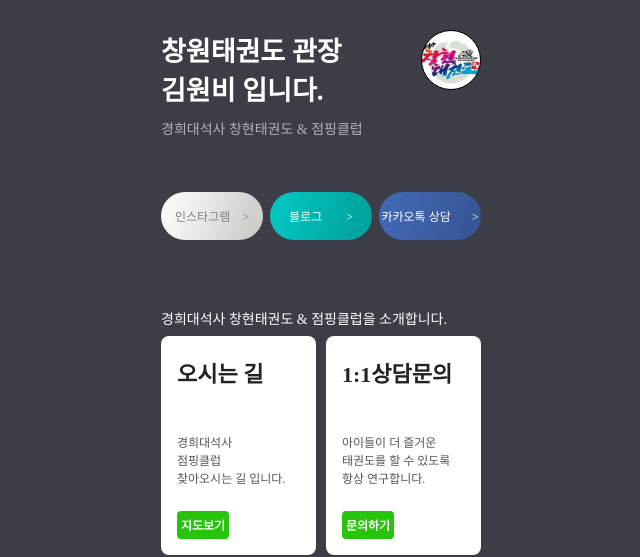
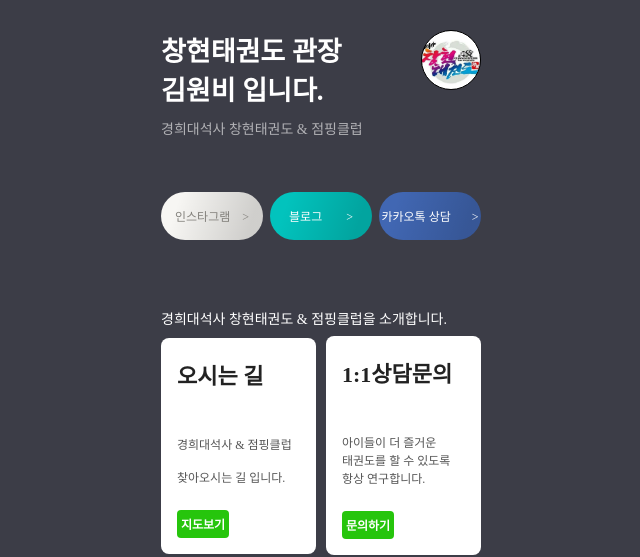
Before and after one commit to brandinglink/changhyuntaekwon, a plain HTML site: page index.html in a window 1280 px wide. Shown: the top 557 px of the page, without its empty margins (319-959 px from the left). Drawn offline with Linux system fonts and the light colour scheme; a web font is replaced by a local one.

Commit message:
Update index.html

```diff
--- a/index.html
+++ b/index.html
@@ -5,9 +5,9 @@
     <meta http-equiv="X-UA-Compatible" content="IE=edge">
     <meta name="viewport" content="width=device-width, initial-scale=1.0">
     <meta property="og:title" content="창현태권도 김원비 관장">
-    <meta property="og:description" content="창원태권도 관장 김원비 입니다.">
+    <meta property="og:description" content="창현태권도 관장 김원비 입니다.">
     <meta property="og:image" content="./image.jpg">
-    <title>창원태권도 김원비 관장</title>
+    <title>창현태권도 김원비 관장</title>
     <style>
         @import url('https://cdn.jsdelivr.net/gh/orioncactus/pretendard/dist/web/static/pretendard.css');
         * {
@@ -136,7 +136,7 @@
     <div class="wrap">
         <div class="pro">
             <div class="headcopy">
-                <h1 class="main">창원태권도 관장<br>김원비 입니다.</h1>
+                <h1 class="main">창현태권도 관장<br>김원비 입니다.</h1>
                 <p class="sub">경희대석사 창현태권도 & 점핑클럽</p>
             </div>
             <div class="profile"></div>
@@ -150,7 +150,7 @@
         <div class="bigs">
             <a target="_blank" href="https://m.place.naver.com/place/1540802100/home?entry=pll">
                 <div class="name">오시는 길</div>
-                <div class="desc">경희대석사<br>점핑클럽<br>찾아오시는 길 입니다.</div>
+                <div class="desc">경희대석사 & 점핑클럽<br><br>찾아오시는 길 입니다.</div>
                 <div class="btn">지도보기</div>
             </a>
             <a target="_blank" href="tel:0315953354">
```
